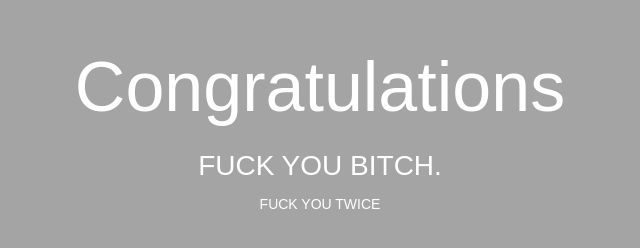
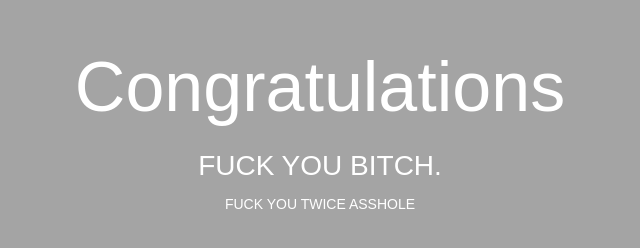
Before and after one commit to v-knyagnitskiy/CodeDeployGitHubDemo, a plain HTML site: page index.html in a window 1280 px wide. Shown: the full height of the page, 320-960 px from the left. Drawn offline with Linux system fonts and the light colour scheme.

Commit message:
Update index.html

```diff
--- a/index.html
+++ b/index.html
@@ -28,7 +28,7 @@
   <div align="center">
     <h1>Congratulations</h1>
     <h2>FUCK YOU BITCH.</h2>
-    <p>FUCK YOU TWICE</p>
+    <p>FUCK YOU TWICE ASSHOLE</p>
   </div>
 </body>
 </html>
```
